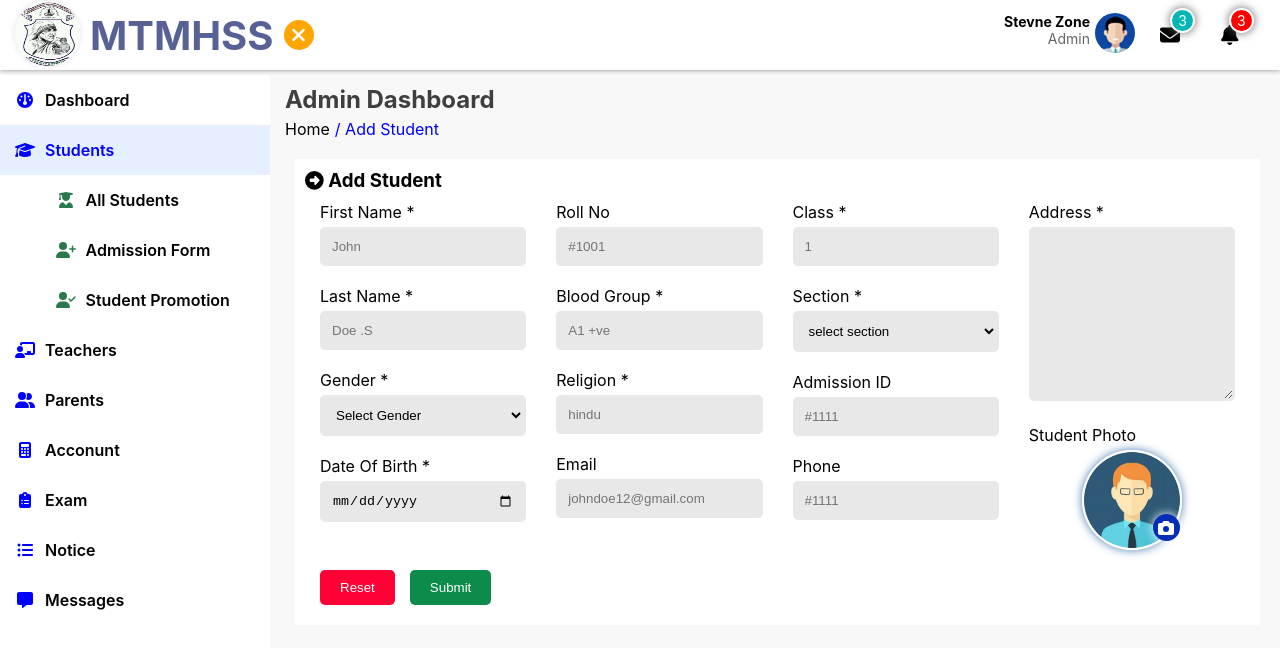
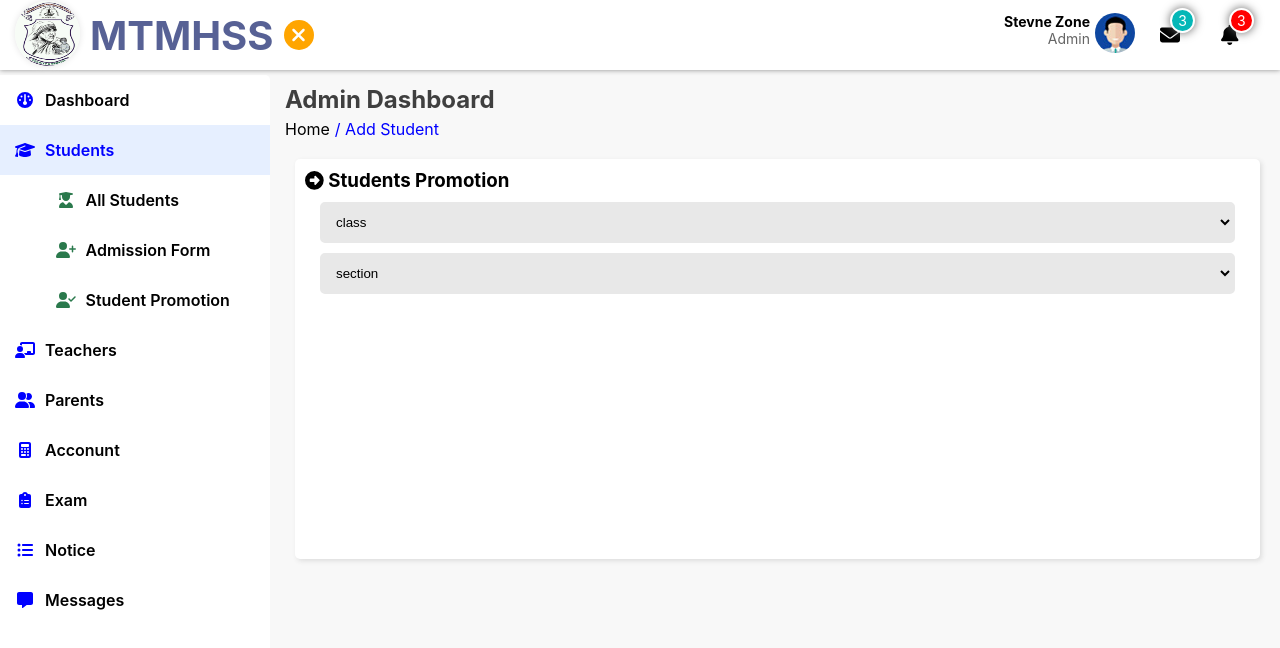
Before and after one commit to Vinoth82003/school_frontend, a React (Create React App) app: page / in a window 1280 px wide. Shown: the top 648 px of the page. Built offline with nearby package versions, Linux system fonts and the light colour scheme.

Commit message:
adding new section extra

```diff
--- a/src/App.js
+++ b/src/App.js
@@ -10,7 +10,7 @@ function App() {
   const [isStudent, setStudent] = useState(false);
   const [isTeacher, setTeacher] = useState(false);
   const [isParent, setParent] = useState(false);
-  const [currentClick, setCurrentClick] = useState(["add student"]);
+  const [currentClick, setCurrentClick] = useState(["Student Promotion"]);
   const [activeBar, setactiveBar] = useState("students");
   const [currentPath, setCurrentPath] = useState(["add student"]);
   const value = {
--- a/src/Components/AddStudent.jsx
+++ b/src/Components/AddStudent.jsx
@@ -146,6 +146,7 @@ const AddStudent = () => {
                       <option value="a">A</option>
                       <option value="b">B</option>
                       <option value="c">C</option>
+                      <option value="d">D</option>
                     </select>
                   </div>
                   <div className="input-field">
--- a/src/Components/AllStudents.jsx
+++ b/src/Components/AllStudents.jsx
@@ -16,7 +16,7 @@ const AllStudents = () => {
   // table data
   const TableData = () => {
     const studentDetails = [];
-    const section = ["A", "B", "C"];
+    const section = ["A", "B", "C","D"];
 
     for (let i = currentStartPoint; i <= currentEndPoint; i++) {
       let data = {};
@@ -26,7 +26,7 @@ const AllStudents = () => {
       const name = i < 10 ? `Student_00${i}` : `Student_0${i}`;
       const gender = i % 2 === 0 ? "Male" : "Female";
       const std = Math.floor(Math.random() * 12) + 1; // Random integer between 1 and 12
-      const sec = section[Math.floor(Math.random() * 3)]; //Random section
+      const sec = section[Math.floor(Math.random() * 4)]; //Random section
       const parent = i < 10 ? `Parent_00${i}` : `Parent_0${i}`;
       const address = `address_${i < 10 ? "0" + i : i}`;
       const dob = `DD/MM/YYYY`;
--- a/src/Components/Studentpromotion.jsx
+++ b/src/Components/Studentpromotion.jsx
@@ -1,11 +1,45 @@
+import { faArrowAltCircleRight } from "@fortawesome/free-solid-svg-icons";
+import { FontAwesomeIcon } from "@fortawesome/react-fontawesome";
 import React from "react";
+import "../css/promotion.css";
 
 const Studentpromotion = () => {
   return (
     <>
       <main className="admin_page">
         <section className="chart_containers">
-
+          <div className="table_box">
+            <h1>
+              <FontAwesomeIcon icon={faArrowAltCircleRight} /> Students
+              Promotion
+            </h1>
+            <div className="container">
+              <div className="options">
+                <select name="current_session" id="current_session">
+                  <option value="">class</option>
+                  <option value="1">1</option>
+                  <option value="2">2</option>
+                  <option value="3">3</option>
+                  <option value="4">4</option>
+                  <option value="5">5</option>
+                  <option value="6">6</option>
+                  <option value="7">7</option>
+                  <option value="8">8</option>
+                  <option value="9">9</option>
+                  <option value="10">10</option>
+                  <option value="11">11</option>
+                  <option value="12">12</option>
+                </select>
+                <select name="promotion_session" id="promotion_session">
+                  <option value="">section</option>
+                  <option value="a">A</option>
+                  <option value="b">B</option>
+                  <option value="c">C</option>
+                  <option value="d">D</option>
+                </select>
+              </div>
+            </div>
+          </div>
         </section>
       </main>
     </>
--- /dev/null
+++ b/src/css/promotion.css
@@ -0,0 +1,4 @@
+.table_box {
+  border-radius: 5px;
+  box-shadow: 2px 2px 5px #ddd;
+}
```
